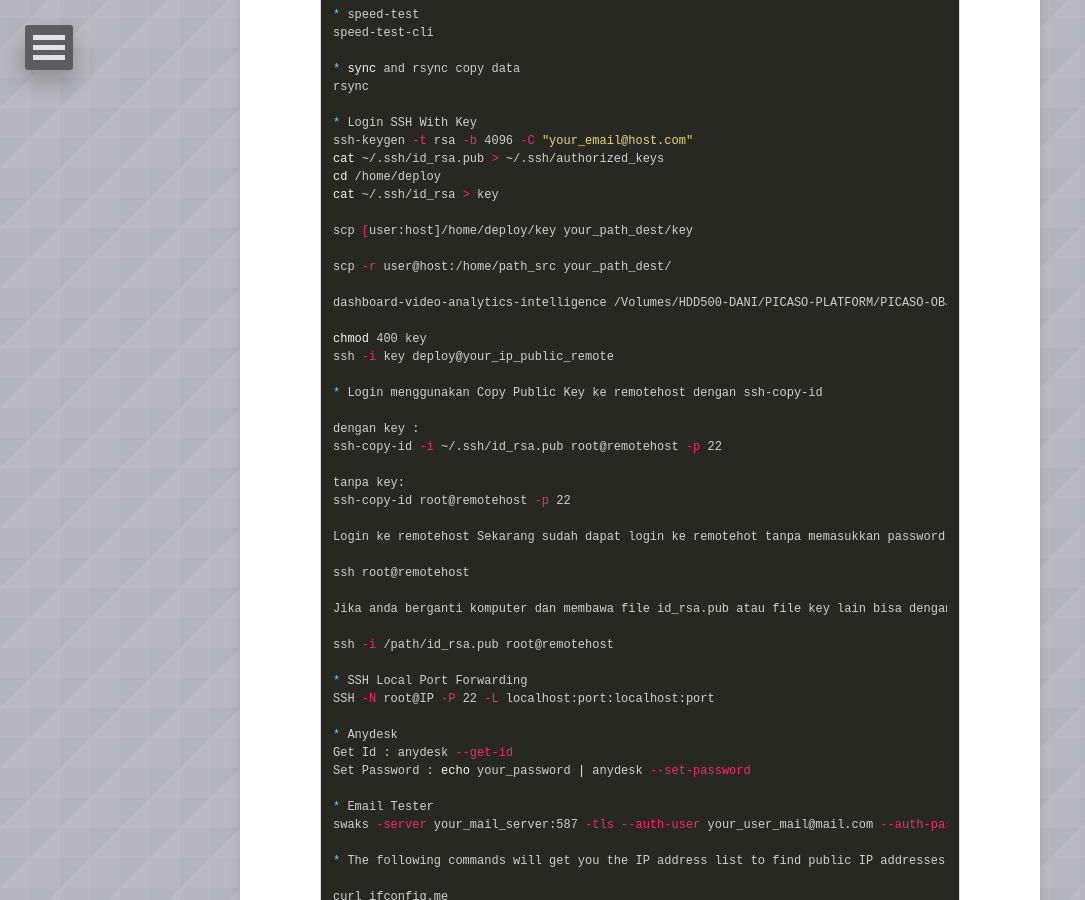
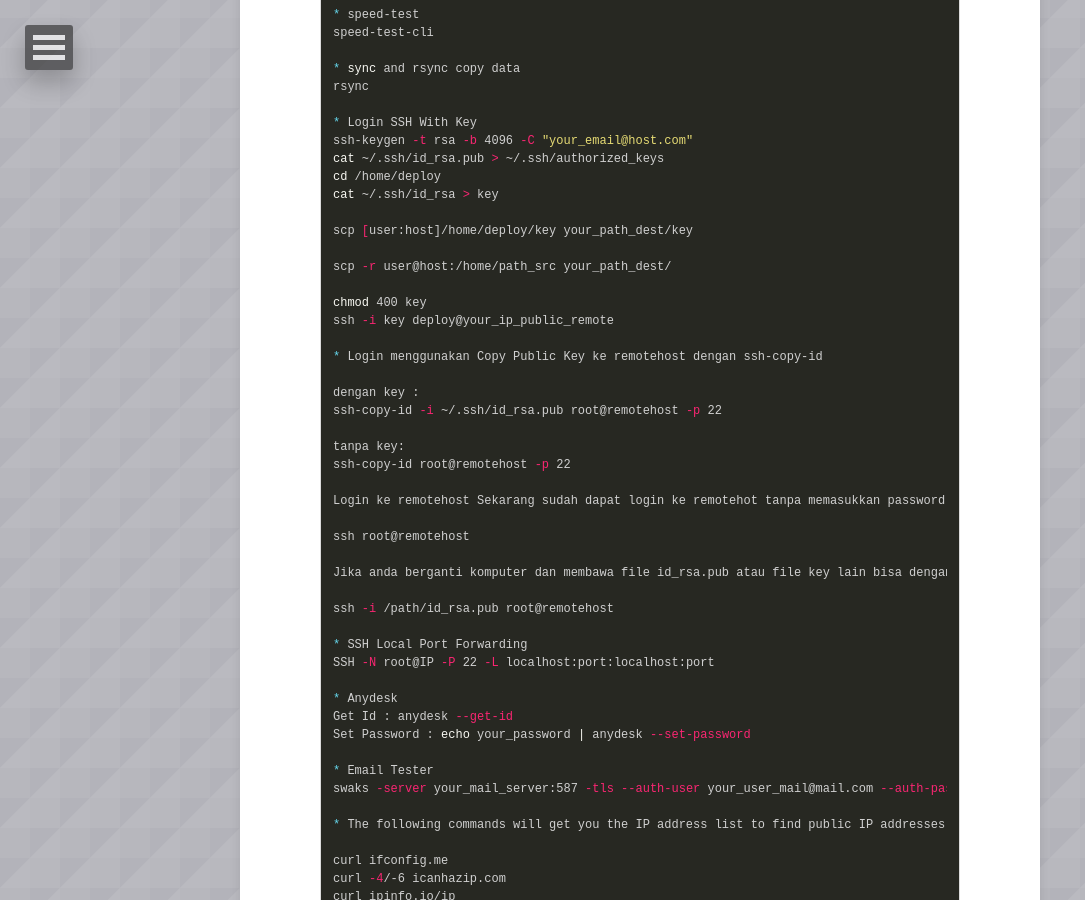
Before and after one commit to danigunawan/danigunawan.github.io, a Jekyll site: the page built from _posts/2022-11-07-cheatsheet-linux.md, in a window 1280 px wide and 900 px high, scrolled down 6672 px. Shown: the whole window, without its empty margins (0-1085 px from the left). Built offline with Jekyll 4.4.1, drawn with Linux system fonts in a browser that asks for light colours; nearby versions of some CDN libraries; comment, search, counter and statistics services are not loaded.

Commit message:
[UPDATE] cheatsheet linux

```diff
--- a/_posts/2022-11-07-cheatsheet-linux.md
+++ b/_posts/2022-11-07-cheatsheet-linux.md
@@ -379,8 +379,6 @@ scp [user:host]/home/deploy/key your_path_dest/key
 
 scp -r user@host:/home/path_src your_path_dest/
 
-dashboard-video-analytics-intelligence /Volumes/HDD500-DANI/PICASO-PLATFORM/PICASO-OBJECT-DETECTION/dishub-mojokerto/
-
 chmod 400 key
 ssh -i key deploy@your_ip_public_remote
 
```
